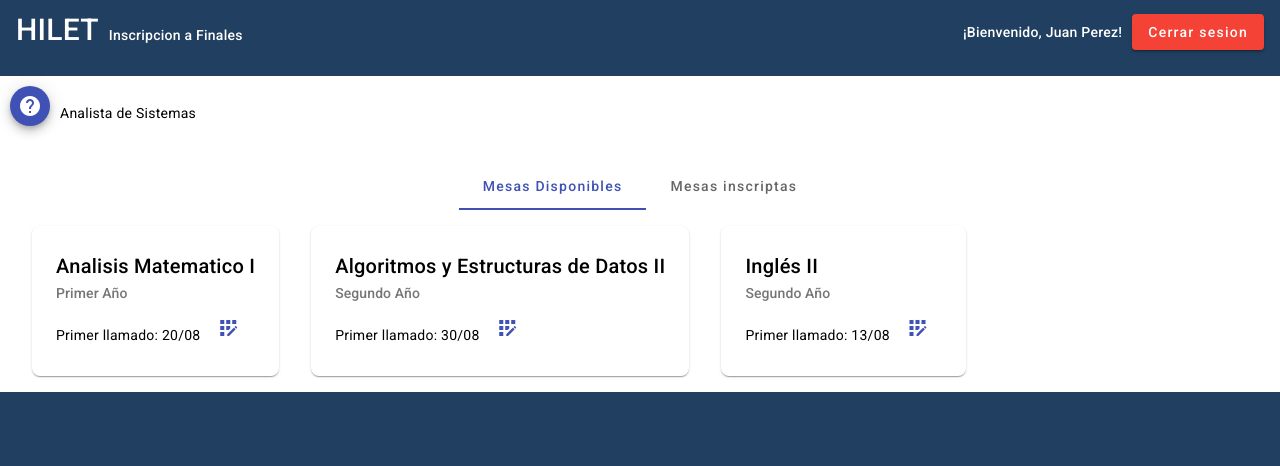
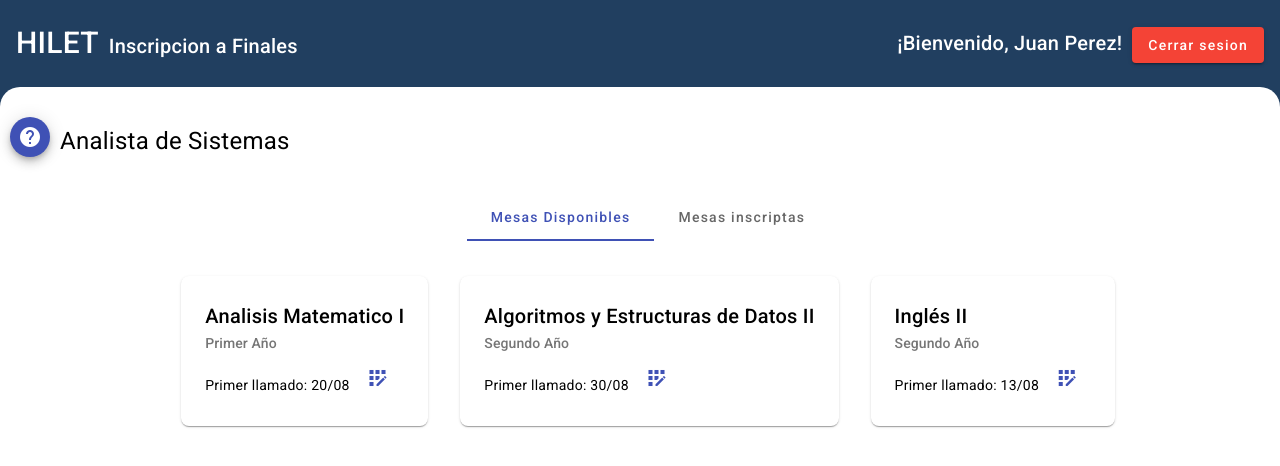
Before and after one commit to Isekai-technology/InscripcionAFinalesFront, an Angular app: page /home in a window 1280 px wide. Shown: the top 466 px of the page. Built offline with nearby package versions, Linux system fonts and the light colour scheme.

Commit message:
Arreglos esteticos y cambio de idioma
-Cambio de tamaño del contenedor de los finales
-Se centraron los finales
-Se cambio el idioma en el index.html

```diff
--- a/src/app/components/home/home.component.html
+++ b/src/app/components/home/home.component.html
@@ -1,5 +1,4 @@
 <!-- NAVBAR(?) -->
-<p>
 <mat-toolbar class="toolbar">
   <div class="left-section">
     <span class="logo">HILET</span>
@@ -10,7 +9,6 @@
     <button mat-raised-button color="warn">Cerrar sesion</button>
   </div>
 </mat-toolbar>
-</p>
 
 <div class="home-main">
 
@@ -19,14 +17,14 @@
     <button mat-mini-fab matTooltip="Ayuda" color="primary" class="help-button">
         <mat-icon>help</mat-icon>
     </button>
-    <span>{{career}}</span>
+    <span id="carrera">{{career}}</span>
   </div>
 
   <br>
 
   <!-- Tab Menu & Cards -->
-  <mat-tab-group mat-stretch-tabs="false" mat-align-tabs="center" class="exam-menu">
-      <mat-tab label="Mesas Disponibles">
+  <mat-tab-group mat-stretch-tabs="false" mat-align-tabs="center" class="exam-menu" animationDuration="0ms">
+      <mat-tab class="tabs" label="Mesas Disponibles" >
         <div class="exam-container">
 
           <!-- Materias -->
@@ -78,7 +76,7 @@
         </div>
       </mat-tab>
 
-      <mat-tab label="Mesas inscriptas">
+      <mat-tab label="Mesas inscriptas" class="tabs">
         <div class="exam-container">
 
           <mat-card class="exam-card">
--- a/src/app/components/home/home.component.scss
+++ b/src/app/components/home/home.component.scss
@@ -1,5 +1,11 @@
-.home-main{
+.home-main {
+    margin-top:10px ;
+    padding-top: 20px;
+    position: fixed;
+    width: 100%;
+    height: 100%;
     background-color: white;
+    border-radius: 20px;
 }
 
 .help-button{
@@ -8,7 +14,9 @@
 }
 
 .exam-menu{
-    margin: 16px;
+    margin-top: 16px;
+    margin-left: 16px;
+    align-items: center;
 }
 
 .help-section{
@@ -16,11 +24,11 @@
 }
 
 .exam-container {
-    align-items: center;
     display: flex;
     @media screen and (max-width:750px) {
         display: block;
     }
+    margin-top: 2%;
 }
 
 .exam-card{
@@ -39,9 +47,13 @@
     background-color: #213F60;
     color: #fff;
     justify-content: space-between;
+    margin-top: 1%;
 }
 
 .toolbar-text{
-    font-size: 14px;
     margin-right: 10px;
 }
+
+#carrera{
+    font-size: x-large;
+}
--- a/src/app/components/login/login.component.html
+++ b/src/app/components/login/login.component.html
@@ -5,7 +5,7 @@
         </div>
         <form class="form" [formGroup]="loginForm" (ngSubmit)="login()">
             <h1>HILET</h1>
-            <h2>Inscripcion a finales</h2>
+            <h2>Inscripción a finales</h2>
             <div class="inputContainer">
                 <mat-form-field>
                     <mat-icon matPrefix>account_circle</mat-icon>
--- a/src/index.html
+++ b/src/index.html
@@ -1,5 +1,5 @@
 <!doctype html>
-<html lang="en">
+<html lang="es">
 <head>
   <meta charset="utf-8">
   <title>Inscripcion A Finales</title>
```
Lines whose indentation alone changed are shown as unchanged.
